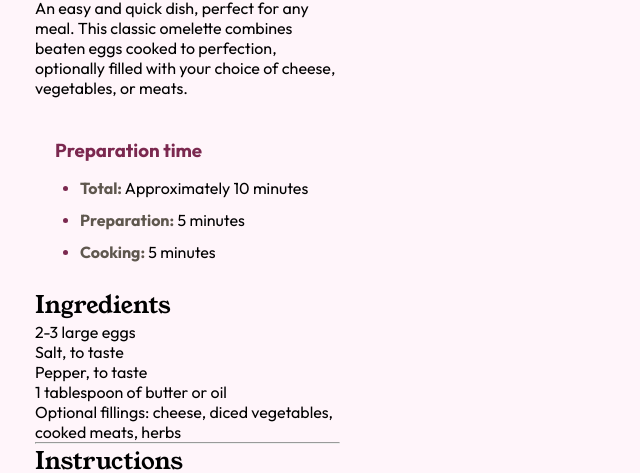
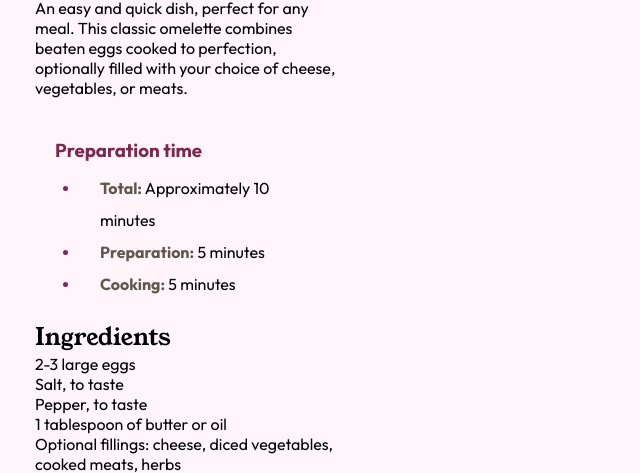
Before and after one commit to Muhammad-Taus/Front-End-Mentor-Recipe-Page, a plain HTML site: page index.html in a window 1280 px wide. Shown: the part 309-782 px from the top of the page, without its empty margins (0-640 px from the left). Drawn offline with Linux system fonts and the light colour scheme.

Commit message:
preparation time completed

```diff
--- a/index.html
+++ b/index.html
@@ -46,9 +46,9 @@
           <div class="preparation-time">
             <h3>Preparation time</h3>
             <ul>
-              <li><b>Total:</b> Approximately 10 minutes</li>
-              <li><b>Preparation:</b> 5 minutes</li>
-              <li><b>Cooking:</b> 5 minutes</li>
+              <li><span><b>Total:</b> Approximately 10 minutes</span></li>
+              <li><span><b>Preparation:</b> 5 minutes</span></li>
+              <li><span><b>Cooking:</b> 5 minutes</span></li>
             </ul>
           </div>
 
--- a/styles.css
+++ b/styles.css
@@ -77,6 +77,11 @@ h1, h2, h3, h4, h5, h6{
     font-size: 15px;
 }
 
+.container .container-items .container-content .preparation-time ul li span{
+    margin-left: 20px;
+    display: block;
+}
+
 
 .container .container-items .container-content .preparation-time ul li b{
     color: var(--Stone600);
```
